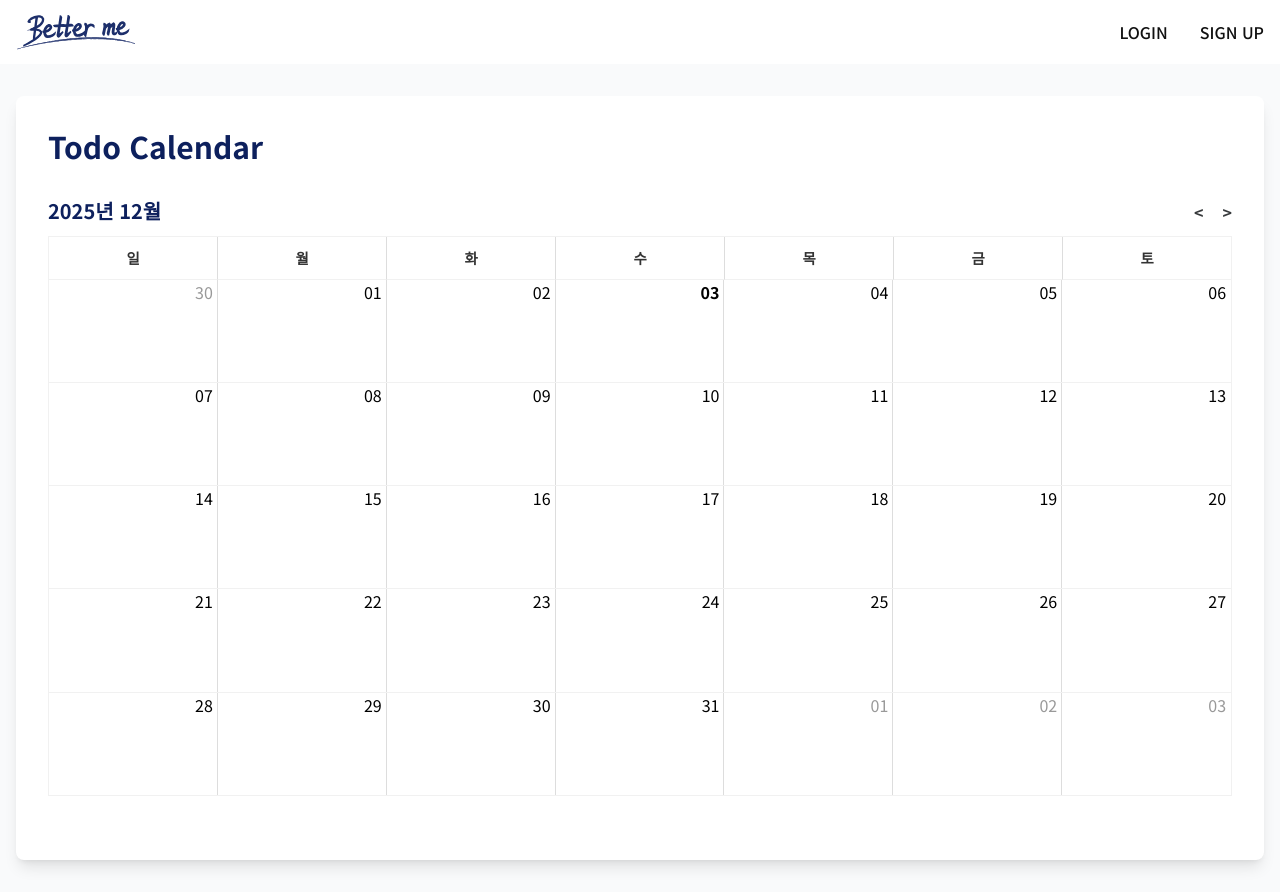
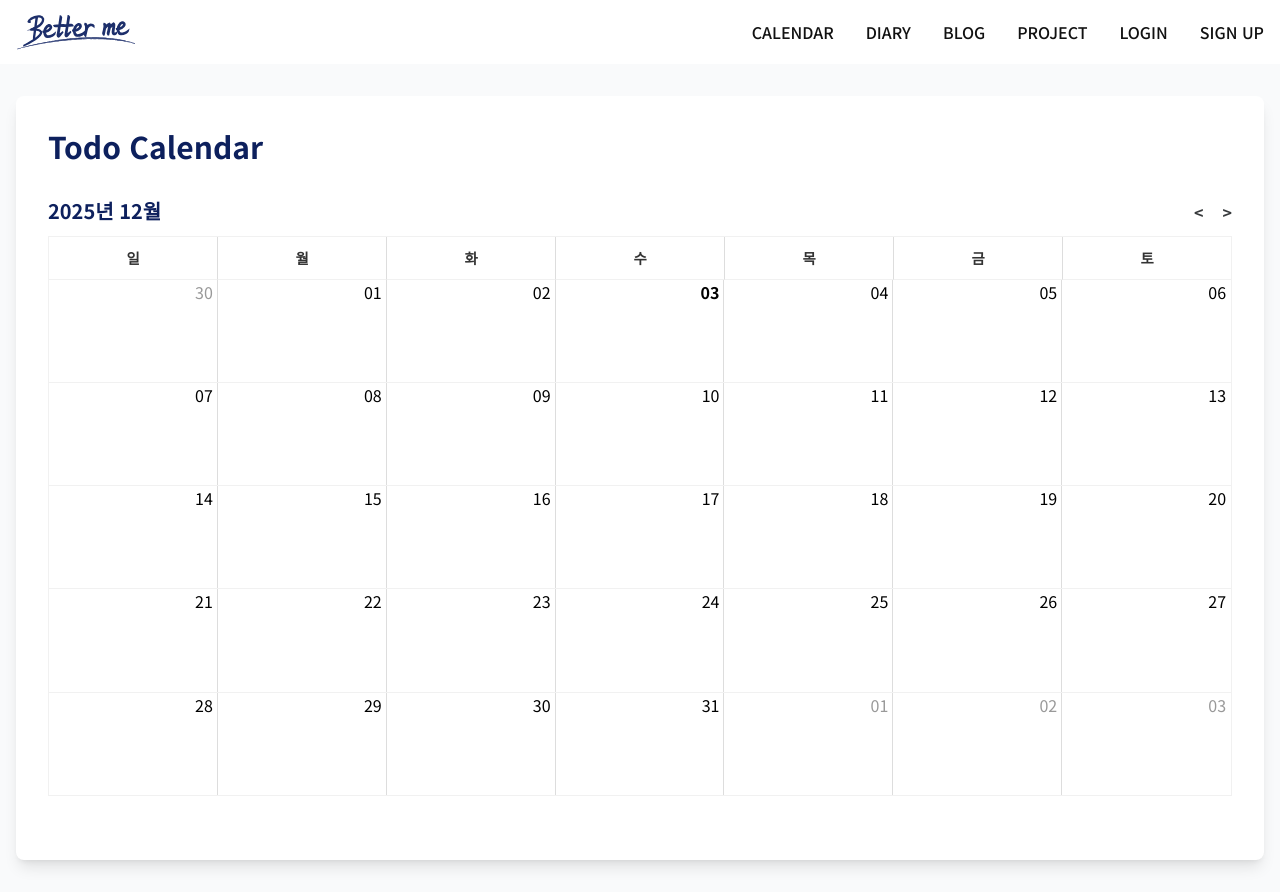
Before and after one commit to eunah3693/p_betterme, a Next.js app: page / in a window 1280 px wide. Built offline with nearby package versions, Linux system fonts and the light colour scheme; no server answers; the database is empty.

Commit message:
feat: logout 추가

```diff
--- /dev/null
+++ b/pages/logout/index.tsx
@@ -0,0 +1,22 @@
+import { useEffect } from 'react';
+import { useRouter } from 'next/router';
+import LoadingOverlay from '@/components/Loading/LoadingOverlay';
+import { removeUser } from '@/lib/storage';
+
+const LogoutPage = () => {
+  const router = useRouter();
+
+  useEffect(() => {
+    removeUser();
+
+    router.push('/');
+  }, [router]);
+
+  return (
+    <div className="font-notoSans min-h-screen bg-gray-50">
+      <LoadingOverlay isLoading={true} message="로그아웃 중" />
+    </div>
+  );
+};
+
+export default LogoutPage;
--- a/src/components/NavBar/index.tsx
+++ b/src/components/NavBar/index.tsx
@@ -1,9 +1,9 @@
-import { useState, useEffect } from 'react';
+import { useState, useEffect, useMemo } from 'react';
 import Link from 'next/link';
 import Image from 'next/image'
 import hamBurger from '@public/assets/hamburger.svg'
 import { useRouter } from 'next/router';
-import { navData } from '@/constants/strings';
+import { commonNavData, guestNavData, authNavData } from '@/constants/strings';
 import logo from '@public/assets/logo.svg'
 import { isAuthenticated } from '@/lib/storage';
 
@@ -39,6 +39,15 @@ function NavBar() {
     };
   }, [router]);
 
+  // 로그인 상태에 따라 메뉴 데이터 결합
+  const navData = useMemo(() => {
+    if (isLoggedIn) {
+      return [...commonNavData, ...authNavData];
+    } else {
+      return [...commonNavData, ...guestNavData];
+    }
+  }, [isLoggedIn]);
+
   return (
     <nav className="bg-white flex justify-center">
       <div className="w-[1920px] max-w-full flex flex-wrap items-center justify-between px-4 py-2">
@@ -56,16 +65,7 @@ function NavBar() {
         </button>
         <div className={`${isOpen ? 'block' : 'hidden'} w-full md:block md:w-auto`} id="navbar-default">
           <ul className="font-medium flex flex-col p-4 md:p-0 md:flex-row md:space-x-8 rtl:space-x-reverse md:mt-0 md:bg-white">
-              {navData
-                .filter((item) => {
-                  // 로그인 상태: MY INFO만 표시
-                  if (isLoggedIn) {
-                    return item.text === 'MY INFO';
-                  }
-                  // 비로그인 상태: LOGIN, SIGN UP만 표시
-                  return item.text === 'LOGIN' || item.text === 'SIGN UP';
-                })
-                .map((item, index) => (
+              {navData.map((item, index) => (
                 <Link href={item.url} prefetch={true} key={index}>
                   <button
                     className="block py-2 text-info text-right"
--- a/src/constants/paths.ts
+++ b/src/constants/paths.ts
@@ -7,4 +7,5 @@ export const paths = {
   LOGIN: '/login',
   SIGNUP: '/signup',
   MYINFO: '/myinfo',
+  LOGOUT: '/logout',
 };
--- a/src/constants/strings.ts
+++ b/src/constants/strings.ts
@@ -1,13 +1,23 @@
 import { paths } from './paths';
 
-export const navData = [
+// 공통 메뉴 (로그인 여부와 관계없이 항상 표시)
+export const commonNavData = [
   { text: 'CALENDAR', url: paths.CALENDAR},
   { text: 'DIARY', url: paths.DIARY},
   { text: 'BLOG', url: paths.BLOG },
   { text: 'PROJECT', url: paths.PROJECT },
+];
+
+// 비로그인 시 표시되는 메뉴
+export const guestNavData = [
   { text: 'LOGIN', url: paths.LOGIN },
   { text: 'SIGN UP', url: paths.SIGNUP },
+];
+
+// 로그인 시 표시되는 메뉴
+export const authNavData = [
   { text: 'MY INFO', url: paths.MYINFO },
+  { text: 'LOGOUT', url: paths.LOGOUT },
 ];
 
 
```
Lines whose indentation alone changed are shown as unchanged.
